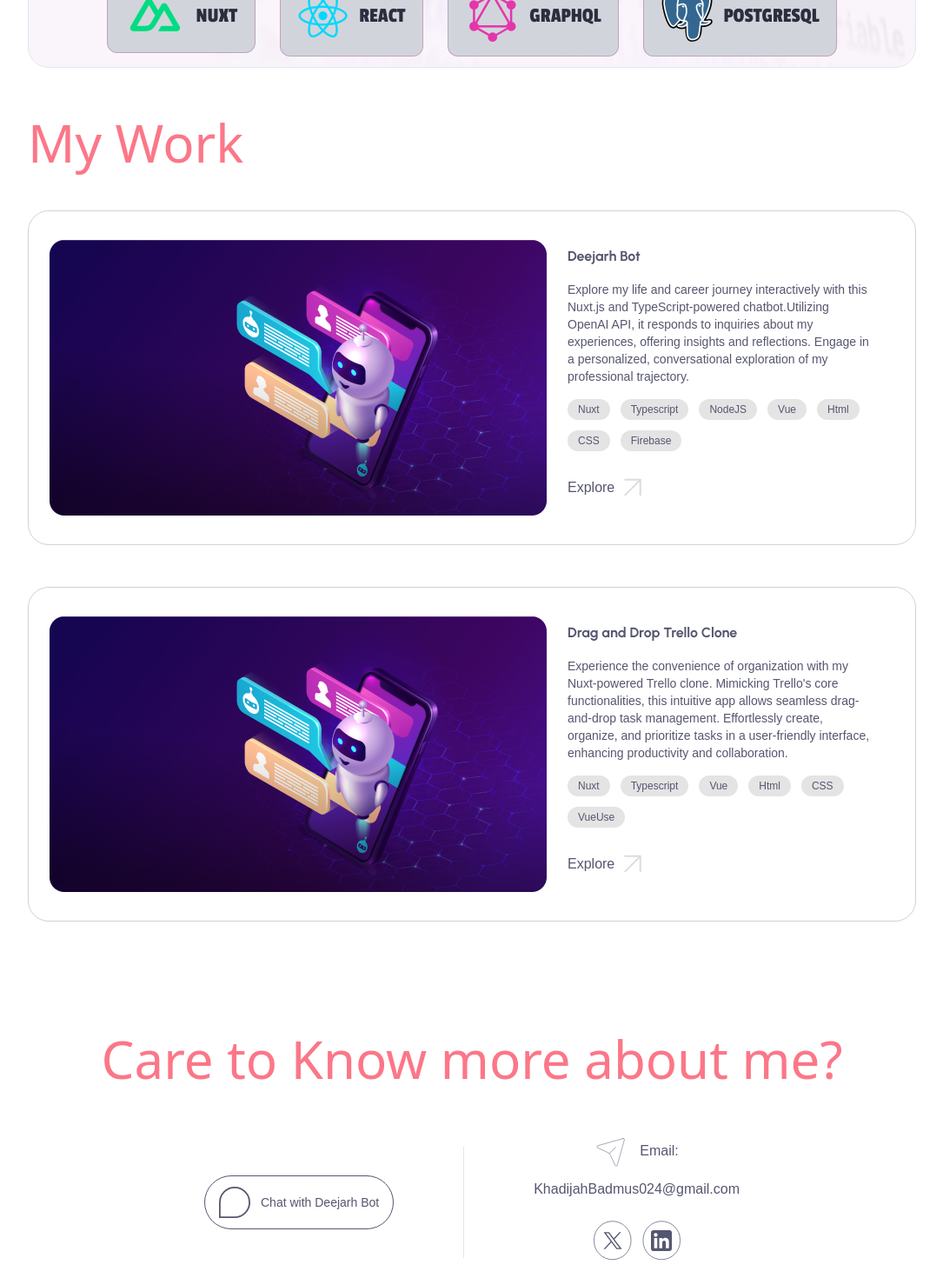
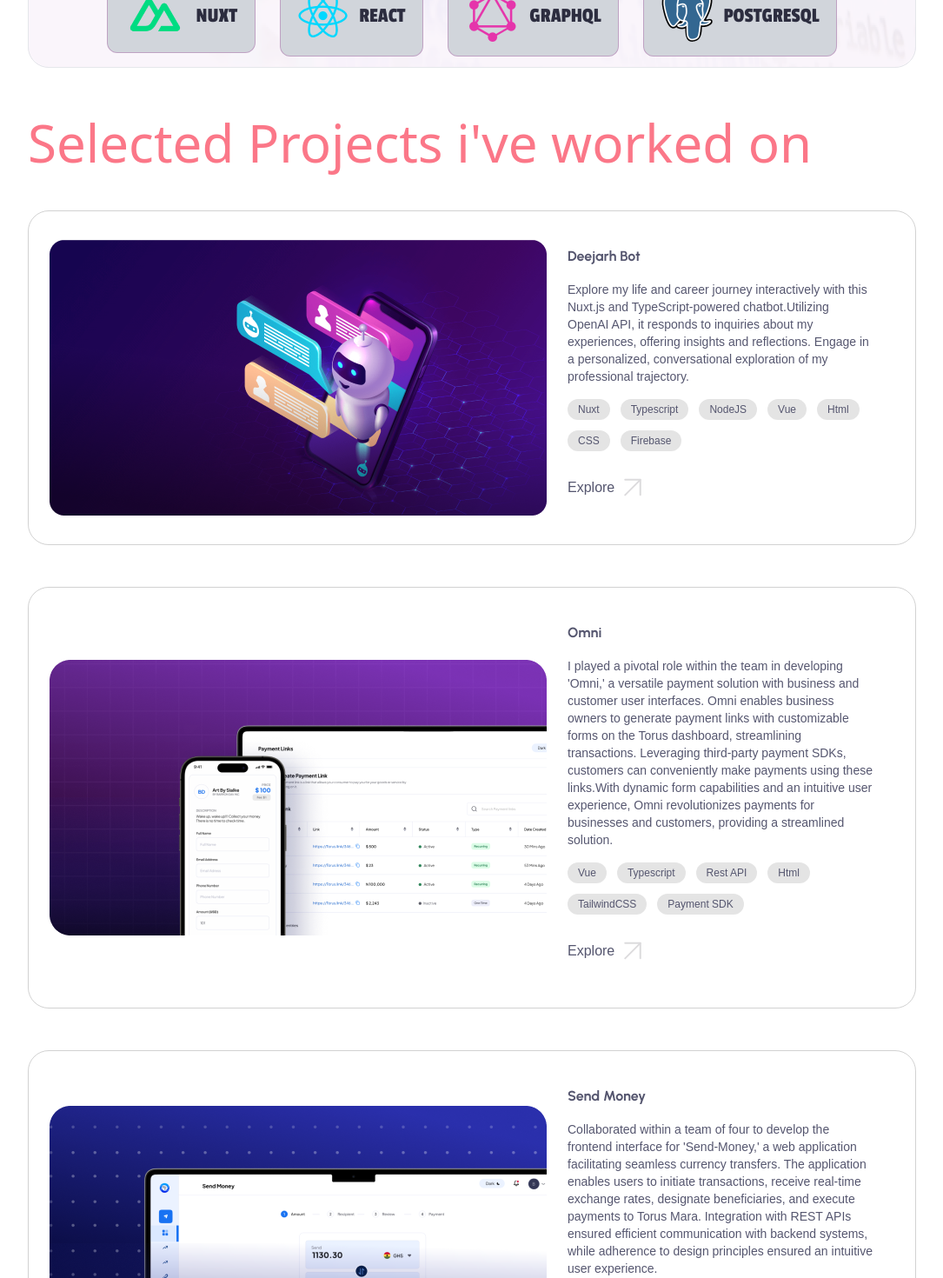
Before and after one commit to Deejarh/portfolio-v2, a Nuxt app: page / in a window 1280 px wide. Shown: the part 2180-3650 px from the top of the page at 87% size, without its empty margins (97-1182 px from the left). Built offline with nearby package versions, Linux system fonts and the light colour scheme; a web font is replaced by a local one; what vue3-lottie would draw is missing.

Commit message:
Add more projects

```diff
--- a/components/mySkills/index.vue
+++ b/components/mySkills/index.vue
@@ -89,7 +89,7 @@
       >
         <div
 
-          class="bg-gray-300 px-3 py-2 border border-opacity-60 text-black-1 border-purple-2 button hover:rounded-full z-30 rounded-xl"
+          class="bg-gray-300 min-w-[81px] min-h-[76px] px-3 py-2 border border-opacity-60 text-black-1 border-purple-2 button hover:rounded-full z-30 rounded-xl"
           v-for="button in buttons"
           :key="button.name"
         >
--- a/components/myWork/index.vue
+++ b/components/myWork/index.vue
@@ -13,6 +13,20 @@
     tools: ["Nuxt", "Typescript", "NodeJS", "vue", "Html", "CSS", "firebase"],
   },
   {
+    title: "Omni",
+    imgUrl: "/images/Omni.png",
+    description: "I played a pivotal role within the team in developing 'Omni,' a versatile payment solution with business and customer user interfaces. Omni enables business owners to generate payment links with customizable forms on the Torus dashboard, streamlining transactions. Leveraging third-party payment SDKs, customers can conveniently make payments using these links.With dynamic form capabilities and an intuitive user experience, Omni revolutionizes payments for businesses and customers, providing a streamlined solution.",
+    url: "https://www.torusmara.com/e-commerce",
+    tools: ["vue", "Typescript", "Rest API","Html", "TailwindCSS","Payment SDK"],
+  },
+  {
+    title: "Send Money",
+    imgUrl: "/images/SendMoney.png",
+    description:"Collaborated within a team of four to develop the frontend interface for 'Send-Money,' a web application facilitating seamless currency transfers. The application enables users to initiate transactions, receive real-time exchange rates, designate beneficiaries, and execute payments to Torus Mara. Integration with REST APIs ensured efficient communication with backend systems, while adherence to design principles ensured an intuitive user experience.",
+    url: "https://www.torusmara.com/global-settlement",
+    tools: ["vue", "Javascript", "Rest API", "Html", "TailwindCSS", "Vuex", "Element UI","Axios"],
+  },
+  {
     title: "Drag and Drop Trello Clone",
     imgUrl: "/images/Bot.png",
     description:  "Experience the convenience of organization with my Nuxt-powered Trello clone. Mimicking Trello's core functionalities, this intuitive app allows seamless drag-and-drop task management. Effortlessly create, organize, and prioritize tasks in a user-friendly interface, enhancing productivity and collaboration.",
@@ -24,7 +38,7 @@
 
 <template>
   <section id="work" class="mt-14 lg:mx-32 mx-4">
-    <h1 class="header-font lg:mt-12 ">My Work</h1>
+    <h1 class="header-font lg:mt-12  ">Selected Projects i've worked on</h1>
     <div>
       <div v-for="project in projects" :key="project.title">
         <div
```
Also changed, not shown: public/images/Omni.png (added), public/images/SendMoney.png (added).
